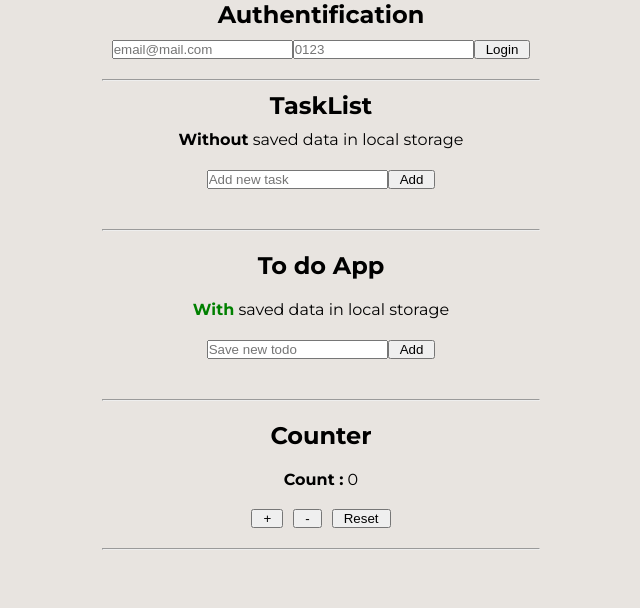
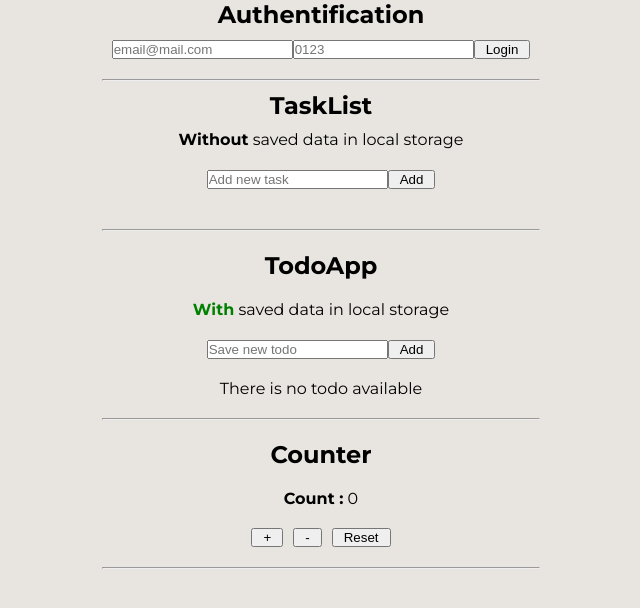
Before and after one commit to Guiomino/Training-Next.tsx, a Next.js app: page / in a window 1280 px wide. Shown: the top 608 px of the page, without its empty margins (319-959 px from the left). Built offline with nearby package versions, Linux system fonts and the light colour scheme.

Commit message:
fix(TodoApp): with saved data in local storage + Hydratation

```diff
--- a/src/app/component/todoApp/TodoApp.tsx
+++ b/src/app/component/todoApp/TodoApp.tsx
@@ -12,17 +12,30 @@ interface Todo {
 };
 
 const TodoApp: React.FC = () => {
-    const [todos, setTodos] = useState<Todo[]>(() => {
-        const savedTodos = JSON.parse(localStorage.getItem("todos") || "[]")
-        return savedTodos
-    });
+
+    const [todos, setTodos] = useState<Todo[]>([]);
+    const [isHydrated, setIsHydrated] = useState(false);
+    const [isLoading, setIsLoading] = useState(true);
 
     useEffect(() => {
-        localStorage.setItem("todos", JSON.stringify(todos))
-    }, [todos]);
+        const savedTodos = JSON.parse(localStorage.getItem("todos") || "[]")
+        setTodos(savedTodos)
+        setIsHydrated(true)
 
+        const timer = setTimeout(() => {
+            setIsLoading(false);
+        }, 1000);
 
-    const addTodo = ((text: string,) => {
+        return () => clearTimeout(timer);
+    }, []);
+
+    useEffect(() => {
+        if (isHydrated) {
+            localStorage.setItem("todos", JSON.stringify(todos))
+        }
+    }, [todos, isHydrated]);
+
+    const addTodo = ((text: string) => {
         const newTodo = { id: uuidv4(), text, completed: false }
         setTodos([...todos, newTodo])
     });
@@ -38,7 +51,7 @@ const TodoApp: React.FC = () => {
     return (
         <>
             <div>
-                <h2>To do App</h2>
+                <h2>TodoApp</h2>
             </div>
             <div>
                 <p><strong style={{ color: "green" }}>With</strong> saved data in local storage</p>
@@ -47,13 +60,23 @@ const TodoApp: React.FC = () => {
                 <TodoForm addTodo={addTodo} />
             </div>
             <div>
-                <TodoList todos={todos} toggleTodo={toggleTodo} deleteTodo={deleteTodo} />
+                {isLoading ?
+                    <p style={loadingStyle}>... Loading</p> :
+                    (isHydrated ?
+                        (todos.length === 0 ?
+                            <p>There is no todo available</p> :
+                            <TodoList todos={todos} toggleTodo={toggleTodo} deleteTodo={deleteTodo} />
+                        )
+                        : <p style={loadingStyle}>... Loading</p>
+                    )
+                }
             </div>
             <hr />
         </>
     )
 };
 
+const loadingStyle = { color: "blue", fontWeight: "bold" }
 
 // PROPS TodoForm
 interface TodoFormProps {
@@ -61,15 +84,16 @@ interface TodoFormProps {
 };
 
 const TodoForm: React.FC<TodoFormProps> = (({ addTodo }) => {
+
     const [text, setText] = useState("");
 
     const handleSubmit = ((event: React.FormEvent) => {
         event.preventDefault();
         if (text.trim() !== "") {
             addTodo(text)
-            setText("")
         }
-    });
+        setText("")
+    })
 
     return (
         <>
@@ -90,14 +114,13 @@ interface TodoListProps {
 };
 
 const TodoList: React.FC<TodoListProps> = (({ todos, toggleTodo, deleteTodo }) => {
-
     return (
         <>
             <ul>
                 {todos.map((todo) => (
                     <li key={todo.id}>
                         <input type="checkbox" checked={todo.completed} onChange={() => toggleTodo(todo.id)} />
-                        <span style={{ color: todo.completed ? "green" : "grey" }}> | {todo.text} ➡️ </span>
+                        <span style={{ color: todo.completed ? "#009900" : "grey" }}> | {todo.text} {todo.completed ? "🟢" : "⚪"} </span>
                         <button onClick={() => deleteTodo(todo.id)}>Delete</button>
                     </li>
                 ))}
@@ -106,15 +129,23 @@ const TodoList: React.FC<TodoListProps> = (({ todos, toggleTodo, deleteTodo }) =
     )
 });
 
-export default TodoApp;
+
+export default TodoApp
 
 
-// Interface définissant la structure d'une tâche Todo
+
+// Interface définissant la structure d'une tâche Todo : uuid, text, completed
 
 // Composant principal de l'application Todo
 
-// État local pour stocker la liste des tâches Todo, initialisé avec les données du localStorage
-// useEffect pour sauvegarder les tâches dans le localStorage à chaque modification de la liste des tâches
+// État local pour stocker la liste des tâches Todo -> tableau[]
+// État local pour gérer l'hydratation entre le SSR et le côté client -> boolean. Est il chargé ?
+// État local pour gérer le loading  de todo sur 1 sec.
+
+// useEffect pour récupérer les données dans le localStorage lors du chargement initial du composant
+//   -> Ajouter un timer pour le loading et l'annuler quand le composant est démonté
+// useEffect pour sauvegarder les données dans le localStorage
+//   -> "à chaque modification de la liste des tâches + en s'assurant que l'hydration est bien effective"
 
 // Fonction pour ajouter une nouvelle tâche à la liste avec generation uuidv4
 // Fonction pour basculer l'état de complétion d'une tâche (complétée ou non)
```
